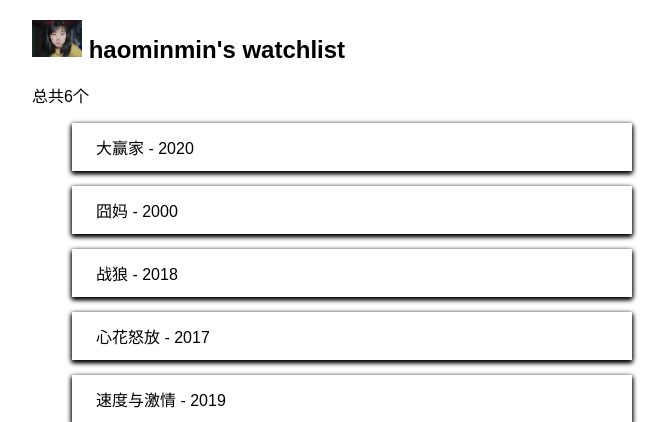
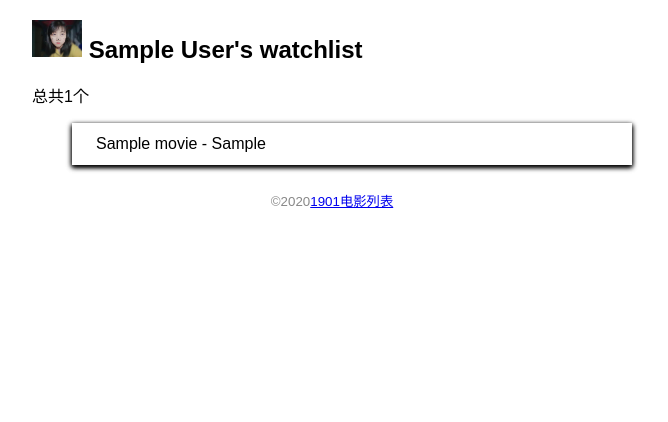
Before and after one commit to hao-minmin/three, a Flask app: page / in a window 1280 px wide. Shown: the top 422 px of the page, without its empty margins (308-976 px from the left). Run offline with Flask 2, Linux system fonts and the light colour scheme; tables that the repository leaves empty hold one stand-in row (values such as "Sample post").

Commit message:
导入数据库完成，自定义数据库创建和删除的命令

```diff
--- a/day1/watchlist/app.py
+++ b/day1/watchlist/app.py
@@ -1,11 +1,79 @@
+import os
+import sys
+import click
+
 from flask import Flask,url_for,render_template
+from flask_sqlalchemy import SQLAlchemy
+
+# 得到当前平台
+
+WIN = sys.platform.startswith('win')
+if WIN:
+    # 请求头
+    prefix = 'sqlite:///'
+else:
+    prefix = 'sqlite:////'
 
 app = Flask(__name__)
+
+# 配置要在实例化之前
+app.config['SQLALCHEMY_DATABASE_URI'] = prefix+os.path.join(app.root_path,'data.db')
+app.config['SQLALCHEMY_TRACK_MODIFICATIONS'] = False #关闭对模型修改的监控
+
+# 传入app实例 在配置之后
+db=SQLAlchemy(app)
+
+class User(db.Model):
+    id = db.Column(db.Integer,primary_key=True)
+    name = db.Column(db.String(20))
+class Movie(db.Model):
+    id= db.Column(db.Integer,primary_key=True)
+    title = db.Column(db.String(60))
+    year = db.Column(db.String(4))
+
 
 @app.route("/")
 # @app.route("/index")
 # @app.route("/home")
 def index():
+    # name = "haominmin"
+    # movies = [
+    #     {"title":"大赢家","year":"2020"},
+    #     {"title":"囧妈","year":"2000"},
+    #     {"title":"战狼","year":"2018"},
+    #     {"title":"心花怒放","year":"2017"},
+    #     {"title":"速度与激情","year":"2019"},
+    #     {"title":"我的父亲母亲","year":"2010"},
+    # ]
+    user = User.query.first()  #读取用户记录
+    movie = Movie.query.all()  #读取所有的电影记录
+
+    return render_template("index.html",user=user,movies=movie)
+
+#     #动态url
+# @app.route('/index/<name>')
+# def home(name):
+#     print(url_for("home",name="haominmin"))
+#     return "<h1>hello,%s</h1>"%name
+
+
+# 自定义命令
+@app.cli.command() #装饰器注册命令
+@click.option('--drop',is_flag=True,help='删除之后再创建')
+def initdb(drop):
+    if drop:
+
+        db.drop_all()
+
+    db.create_all()
+
+    click.echo("初始化数据库完成")
+
+# 自定义命令 装饰器
+@app.cli.command()
+def forge():
+    # 初始化数据库
+    db.create_all()
     name = "haominmin"
     movies = [
         {"title":"大赢家","year":"2020"},
@@ -15,10 +83,11 @@ def index():
         {"title":"速度与激情","year":"2019"},
         {"title":"我的父亲母亲","year":"2010"},
     ]
-    return render_template("index.html",name=name,movies=movies)
 
-#     #动态url
-# @app.route('/index/<name>')
-# def home(name):
-#     print(url_for("home",name="haominmin"))
-#     return "<h1>hello,%s</h1>"%name
+    user = User(name=name)
+    db.session.add(user)
+    for m in movies:
+        movie = Movie(title=m['title'],year=m['year'])
+        db.session.add(movie)
+    db.session.commit()
+    click.echo("导入数据完成")
--- a/day1/watchlist/templates/index.html
+++ b/day1/watchlist/templates/index.html
@@ -3,13 +3,13 @@
 <head>
     <meta charset="UTF-8">
     <meta name="viewport" content="width=device-width, initial-scale=1.0">
-    <title>{{ name }}'s watchlist</title>
+    <title>{{ user.name }}'s watchlist</title>
     <link rel="stylesheet" href="{{url_for('static',filename='css/index.css')}}">
 </head>
 <body>
     <h2>
         <img src="{{url_for('static',filename='images/1.jpg')}}" alt="头像" class="avatar">
-        {{ name }}'s watchlist</h2>
+        {{ user.name }}'s watchlist</h2>
 
     <!-- 过滤器 变量| -->
     <p>总共{{movies|length}}个</p>
```
Also changed, not shown: 1 other file.
